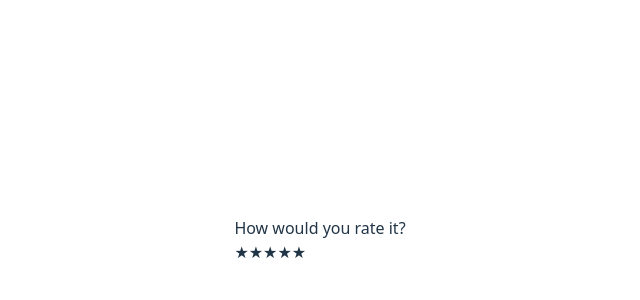
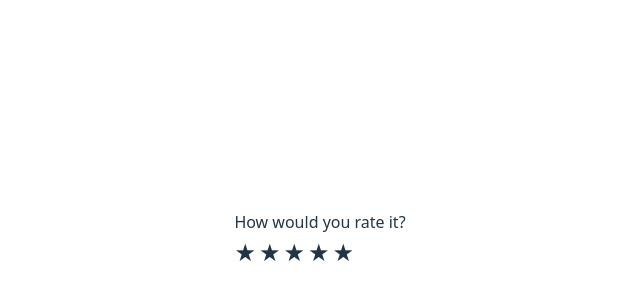
Before and after one commit to b0yu-li/react-practices-2026, a React (Vite) app: page / in a window 1280 px wide. Shown: the part 160-460 px from the top of the page, without its empty margins (320-960 px from the left). Built offline with nearby package versions, Linux system fonts and the light colour scheme.

Commit message:
style: renovate UI

```diff
--- a/src/App.tsx
+++ b/src/App.tsx
@@ -36,7 +36,7 @@ const StarRating = ({ maxStars, currentRating, onChange }: StarRatingProps) => {
       starSymbol = '★'
     }
     const star = <span
-      style={{ cursor: 'pointer' }}
+      style={{ cursor: 'pointer', fontSize: '24px' }}
       key={`${index}`}
       onClick={() => { handleClick(index) }}>{starSymbol}
     </span>
@@ -46,7 +46,7 @@ const StarRating = ({ maxStars, currentRating, onChange }: StarRatingProps) => {
   return (
     <div style={{ display: "flex", flexDirection: "column" }}>
       <span>How would you rate it?</span>
-      <div style={{ display: "flex", flexDirection: "row" }}>
+      <div style={{ display: "flex", flexDirection: "row", gap: 3 }}>
         {stars}
       </div>
     </div>
```
